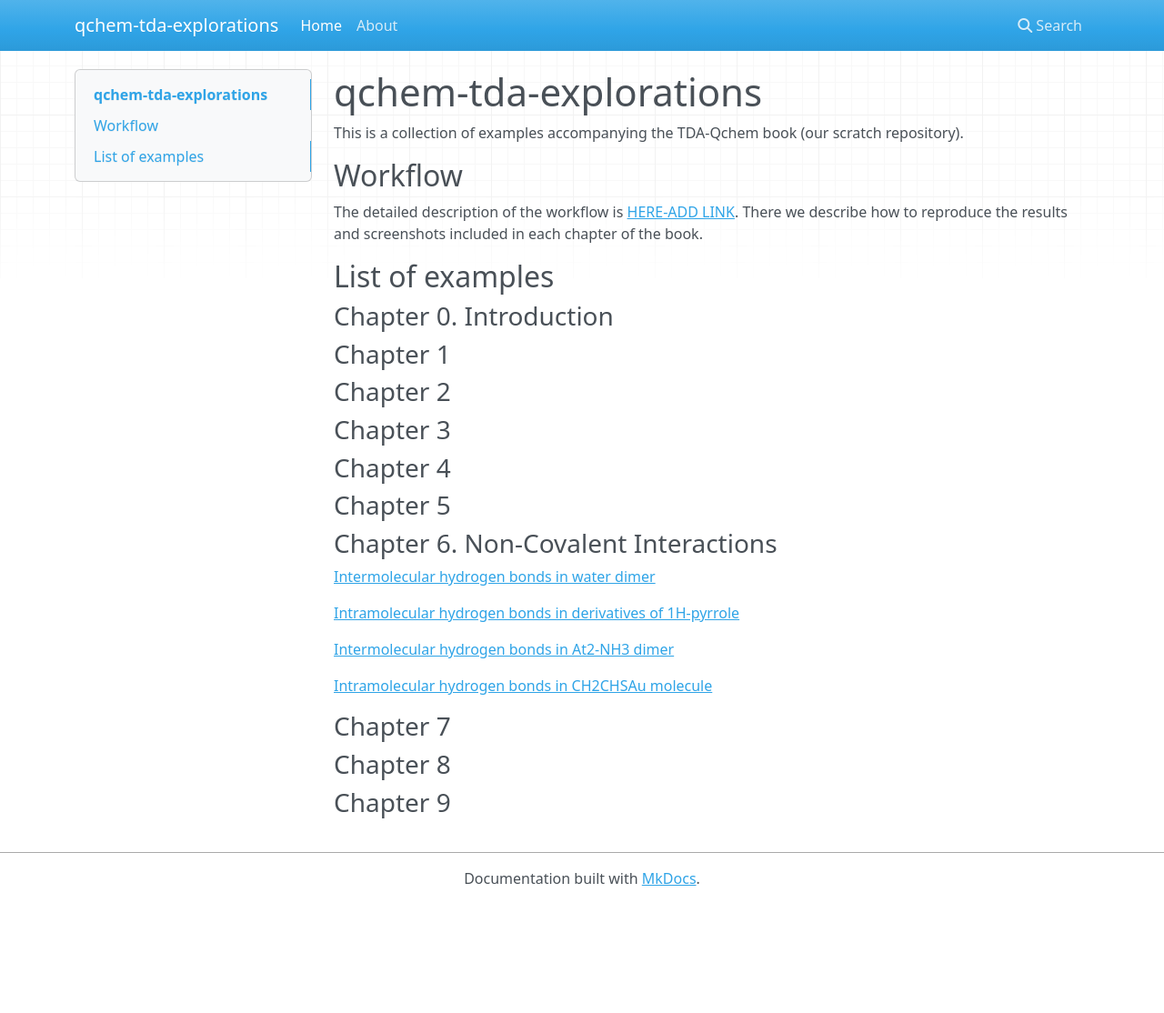
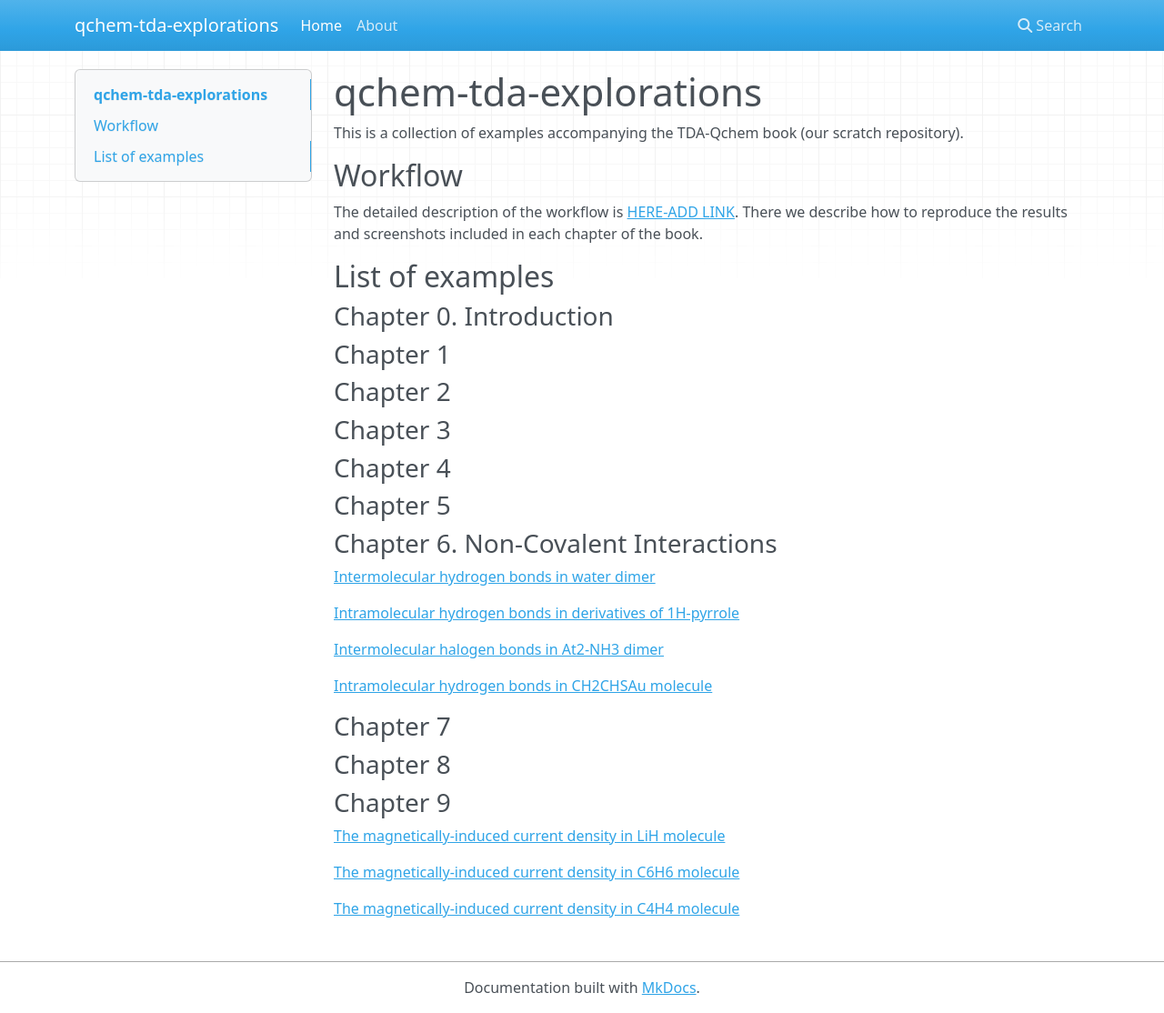
Before and after one commit to tda-qchem/tda-qchem-explorations, an MkDocs documentation site: the page built from docs/index.md, in a window 1280 px wide and 1114 px high. Shown: the whole window at 91% size. Built offline with MkDocs 1.6.1, drawn with Linux system fonts in a browser that asks for light colours; nearby versions of some CDN libraries.

```diff
--- a/docs/index.md
+++ b/docs/index.md
@@ -23,16 +23,22 @@ There we describe how to reproduce the results and screenshots included in each
 
 ### Chapter 6. Non-Covalent Interactions
 
-[Intermolecular hydrogen bonds in water dimer](h2oh2o/)
+[Intermolecular hydrogen bonds in water dimer](H2OH2O_Hbonds/)
 
-[Intramolecular hydrogen bonds in derivatives of 1H-pyrrole](c5h6on2/)
+[Intramolecular hydrogen bonds in derivatives of 1H-pyrrole](C5H6ON2_Hbonds/)
 
-[Intermolecular hydrogen bonds in At2-NH3 dimer](at2nh3/)
+[Intermolecular halogen bonds in At2-NH3 dimer](At2NH3_Xbonds/)
 
-[Intramolecular hydrogen bonds in CH2CHSAu molecule](ch2chsau/)
+[Intramolecular hydrogen bonds in CH2CHSAu molecule](CH2CHSAu_Hbonds/)
 
 ### Chapter 7
 
 ### Chapter 8
 
 ### Chapter 9
+
+[The magnetically-induced current density in LiH molecule](LiH_MICD/)
+
+[The magnetically-induced current density in C6H6 molecule](C6H6_MICD/)
+
+[The magnetically-induced current density in C4H4 molecule](C4H4_MICD/)
```
Also changed, not shown: docs/C4H4_MICD.md (added, +24 -0 lines), docs/C6H6_MICD.md (added, +24 -0 lines), docs/LiH_MICD.md (added, +24 -0 lines), docs/H2OH2O_Hbonds.md (renamed from docs/h2oh2o.md), 6 other files.
